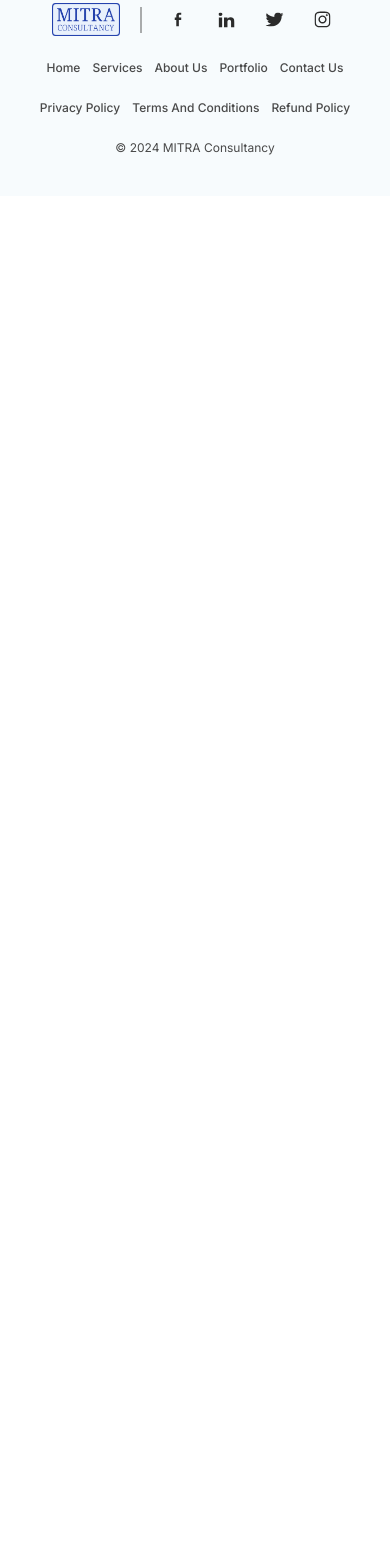
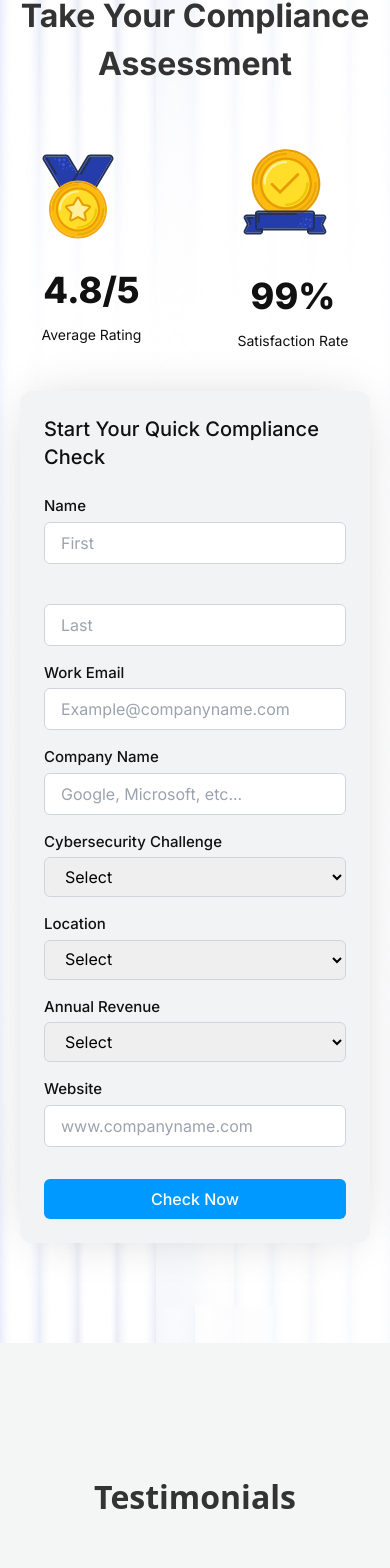
Before and after one commit to neon-lab-dev/MITR-Consultancy-Client, a Next.js app: page /cybersecurity-compliance in a window 390 px wide. Shown: the part 6525-8093 px from the top of the page. Before the commit the page ends 6721 px from the top, so only its background shows below. Built offline with nearby package versions, Linux system fonts and the light colour scheme.

Commit message:
Made compliance page responsive

```diff
--- a/src/Components/CybersecurityCompliance/ComplianceAssessment/ComplianceAssessment.tsx
+++ b/src/Components/CybersecurityCompliance/ComplianceAssessment/ComplianceAssessment.tsx
@@ -5,7 +5,7 @@ import ComplianceAssessmentForm from "./ComplianceAssessmentForm";
 
 const ComplianceAssessment = () => {
   return (
-    <div className="font-Inter">
+    <div className="font-Inter relative">
       <Image
         src={IMAGES.secureCompliance}
         alt=""
@@ -15,13 +15,13 @@ const ComplianceAssessment = () => {
       <Container>
         <div className="relative py-[100px]">
           <h1
-            className={`font-bold text-neutral-10 text-lg md:text-2xl xl:text-[64px] leading-6 md:leading-[49.68px] capitalize text-center`}
+            className={`font-bold text-neutral-10 text-[32px] md:text-[50px] xl:text-[64px] leading-normal md:leading-[49.68px] capitalize text-center`}
           >
             Take Your Compliance Assessment
           </h1>
 
-          <div className="flex items-center justify-between gap-5 mt-[60px]">
-            <div className="flex gap-24 items-center w-[40%]">
+          <div className="flex flex-col xl:flex-row gap-10 xl:gap-5 items-center justify-between mt-[60px]">
+            <div className="flex gap-24 items-center justify-center w-full xl:w-[40%]">
               <div className="text-neutral-145">
                 <Image src={ICONS.medal} alt="medal" className="" />
                 <h1 className={`font-extrabold text-[36px] text-center mt-6`}>
--- a/src/Components/CybersecurityCompliance/ComplianceAssessment/ComplianceAssessmentForm.tsx
+++ b/src/Components/CybersecurityCompliance/ComplianceAssessment/ComplianceAssessmentForm.tsx
@@ -31,14 +31,14 @@ const ComplianceAssessmentForm = () => {
     }`;
 
   return (
-    <div className="bg-neutral-150 rounded-xl p-6 font-Inter shadow-[0px_0px_50px_-13px_rgba(0,0,0,0.20)] w-[60%]">
+    <div className="bg-neutral-150 rounded-xl p-6 font-Inter shadow-[0px_0px_50px_-13px_rgba(0,0,0,0.20)] w-full xl:w-[60%]">
       <h1 className="text-xl text-neutral-145 font-medium mb-6">
         Start Your Quick Compliance Check
       </h1>
 
       <form onSubmit={handleSubmit(onSubmit)} className="grid grid-cols-1 gap-4">
         {/* Name */}
-        <div className="grid grid-cols-2 gap-4">
+        <div className="grid grid-cols-1 md:grid-cols-2 gap-4">
           <div>
             <label className="block text-neutral-145 text-[15px] font-medium mb-1">Name</label>
             <input
@@ -81,7 +81,7 @@ const ComplianceAssessmentForm = () => {
         </div>
 
         {/* Challenge & Location */}
-        <div className="grid grid-cols-2 gap-4">
+        <div className="grid grid-cols-1 md:grid-cols-2 gap-4">
           <div>
             <label className="block text-neutral-145 text-[15px] font-medium mb-1">Cybersecurity Challenge</label>
             <select
@@ -109,7 +109,7 @@ const ComplianceAssessmentForm = () => {
         </div>
 
         {/* Revenue & Website */}
-        <div className="grid grid-cols-2 gap-4">
+        <div className="grid grid-cols-1 md:grid-cols-2 gap-4">
           <div>
             <label className="block text-neutral-145 text-[15px] font-medium mb-1">Annual Revenue</label>
             <select
--- a/src/Components/CybersecurityCompliance/CyberSecurityTestimonials/CyberSecurityTestimonials.tsx
+++ b/src/Components/CybersecurityCompliance/CyberSecurityTestimonials/CyberSecurityTestimonials.tsx
@@ -42,7 +42,9 @@ const CyberSecurityTestimonials = () => {
   return (
     <div className="pt-[130px] pb-20 bg-neutral-155">
       <Container>
-        <h1 className="font-bold text-neutral-10 text-lg md:text-2xl xl:text-[64px] leading-6 md:leading-[49.68px] capitalize text-center">
+        <h1
+          className={`font-bold text-neutral-10 text-[32px] md:text-[50px] xl:text-[64px] leading-normal md:leading-[49.68px] capitalize text-center`}
+        >
           Testimonials
         </h1>
 
@@ -65,14 +67,14 @@ const CyberSecurityTestimonials = () => {
             {testimonials.map((testimonial, index) => (
               <SwiperSlide key={index}>
                 <div className="bg-white border border-neutral-25/20 p-5 rounded-2xl h-[276px] w-full flex flex-col justify-between">
-                  <p className="text-neutral-145 font-medium leading-9 text-2xl">
+                  <p className="text-neutral-145 font-medium leading-6 lg:leading-9 text-base lg:text-2xl">
                     “{testimonial.message}”
                   </p>
                   <div>
-                    <h3 className="text-neutral-145 text-xl font-medium">
+                    <h3 className="text-neutral-145 text-base lg:text-xl font-medium">
                       {testimonial.name}
                     </h3>
-                    <p className="text-neutral-145 text-lg mt-1">
+                    <p className="text-neutral-145 text-sm md:text-lg mt-1">
                       {testimonial.role}
                     </p>
                   </div>
@@ -94,7 +96,7 @@ const CyberSecurityTestimonials = () => {
               />
             </button>
 
-            <div className="custom-pagination flex gap-2 [&>span]:w-3 [&>span]:h-3 [&>span]:rounded-full [&>span]:inline-block [&>span]:bg-gray-400 [&>span]:cursor-pointer [&>.swiper-pagination-bullet-active]:bg-blue-500"></div>
+            <div className="custom-pagination flex gap-2 [&>span]:w-3 [&>span]:h-3 [&>span]:rounded-full [&>span]:inline-block [&>span]:bg-gray-400 [&>span]:cursor-pointer [&>.swiper-pagination-bullet-active]:bg-blue-500 mx-auto"></div>
 
             <button
               onClick={() => swiperRef.current?.slideNext()}
--- a/src/app/(commonLayout)/cybersecurity-compliance/page.tsx
+++ b/src/app/(commonLayout)/cybersecurity-compliance/page.tsx
@@ -12,8 +12,8 @@ const CybersecurityCompliance = () => {
       <ComplianceSolutions />
       <SecureCompliance />
       <TrustAndResults />
-      {/* <ComplianceAssessment /> */}
-      {/* <CyberSecurityTestimonials/> */}
+      <ComplianceAssessment />
+      <CyberSecurityTestimonials/>
     </div>
   );
 };
```
